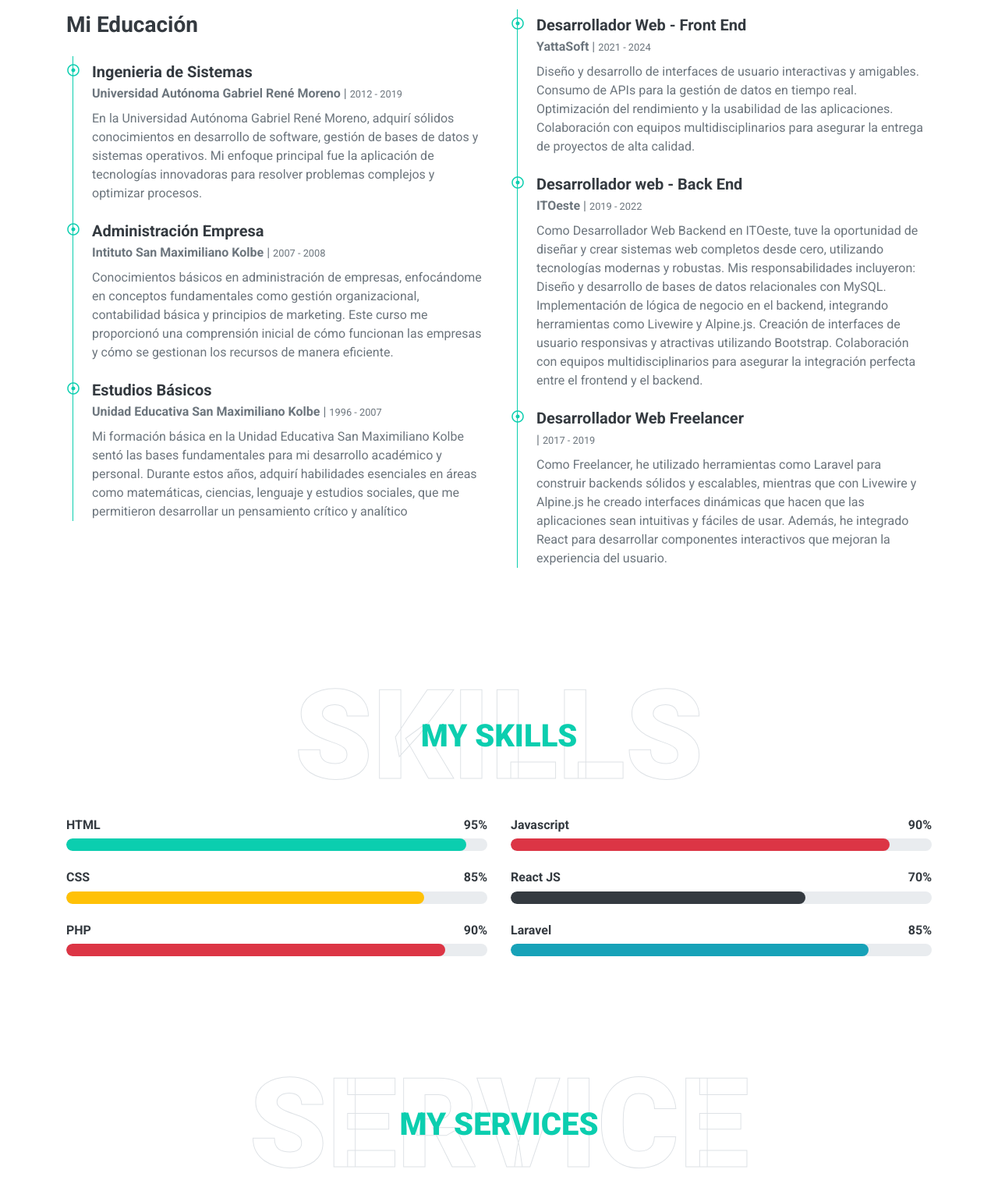
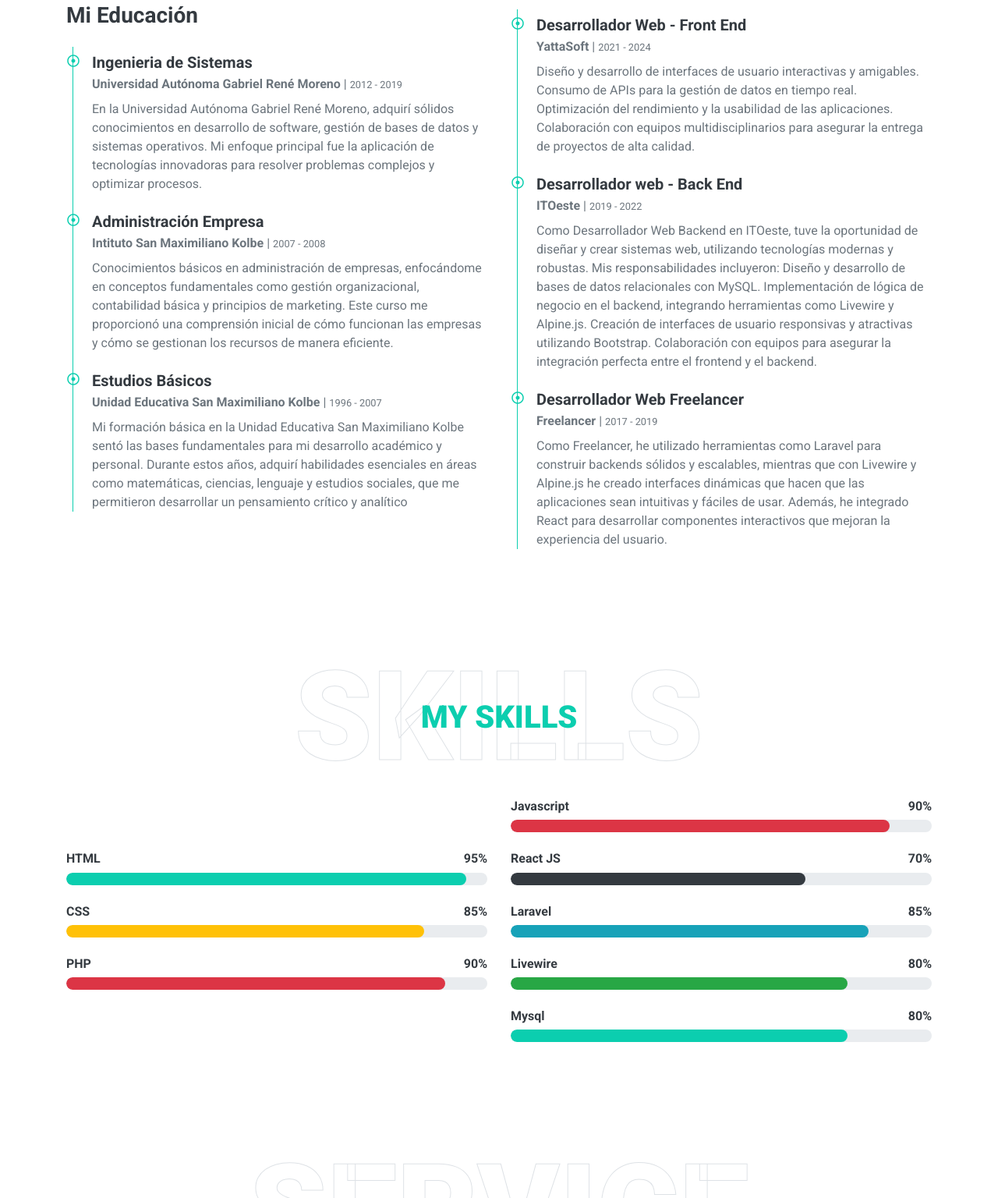
Before and after one commit to gerardoariasjustiniano060/portafolio, a plain HTML site: page index.html in a window 1280 px wide. Shown: the part 1837-3373 px from the top of the page at 78% size. Drawn offline with nearby package versions, Linux system fonts and the light colour scheme.

Commit message:
second commit

```diff
--- a/index.html
+++ b/index.html
@@ -233,14 +233,14 @@
                             <p class="mb-2"><strong>ITOeste</strong> | <small>2019 - 2022</small></p>
                             <p>
                                 Como Desarrollador Web Backend en ITOeste, tuve la oportunidad de diseñar y crear
-                                sistemas web completos desde cero, utilizando tecnologías modernas y robustas. Mis
+                                sistemas web, utilizando tecnologías modernas y robustas. Mis
                                 responsabilidades incluyeron:
 
                                 Diseño y desarrollo de bases de datos relacionales con MySQL.
                                 Implementación de lógica de negocio en el backend, integrando herramientas como Livewire
                                 y Alpine.js.
                                 Creación de interfaces de usuario responsivas y atractivas utilizando Bootstrap.
-                                Colaboración con equipos multidisciplinarios para asegurar la integración perfecta entre
+                                Colaboración con equipos para asegurar la integración perfecta entre
                                 el frontend y el backend.
                             </p>
                         </div>
@@ -248,7 +248,7 @@
                             <i class="far fa-dot-circle text-primary position-absolute"
                                 style="top: 2px; left: -32px;"></i>
                             <h5 class="font-weight-bold mb-1">Desarrollador Web Freelancer</h5>
-                            <p class="mb-2"><strong></strong> | <small>2017 - 2019</small></p>
+                            <p class="mb-2"><strong>Freelancer</strong> | <small>2017 - 2019</small></p>
                             <p>
                                 Como Freelancer, he utilizado herramientas como Laravel para construir backends sólidos y escalables, mientras que con Livewire y Alpine.js he creado interfaces dinámicas que hacen que las aplicaciones sean intuitivas y fáciles de usar. Además, he integrado React para desarrollar componentes interactivos que mejoran la experiencia del usuario.
                             </p>
@@ -329,6 +329,30 @@
                         </div>
                         <div class="progress">
                             <div class="progress-bar bg-info" role="progressbar" aria-valuenow="85" aria-valuemin="0"
+                                aria-valuemax="100"></div>
+                        </div>
+                    </div>
+
+
+                    <div class="skill mb-4">
+                        <div class="d-flex justify-content-between">
+                            <h6 class="font-weight-bold">Livewire</h6>
+                            <h6 class="font-weight-bold">80%</h6>
+                        </div>
+                        <div class="progress">
+                            <div class="progress-bar bg-success" role="progressbar" aria-valuenow="80" aria-valuemin="0"
+                                aria-valuemax="100"></div>
+                        </div>
+                    </div>
+
+
+                    <div class="skill mb-4">
+                        <div class="d-flex justify-content-between">
+                            <h6 class="font-weight-bold">Mysql</h6>
+                            <h6 class="font-weight-bold">80%</h6>
+                        </div>
+                        <div class="progress">
+                            <div class="progress-bar bg-primary" role="progressbar" aria-valuenow="80" aria-valuemin="0"
                                 aria-valuemax="100"></div>
                         </div>
                     </div>
```
